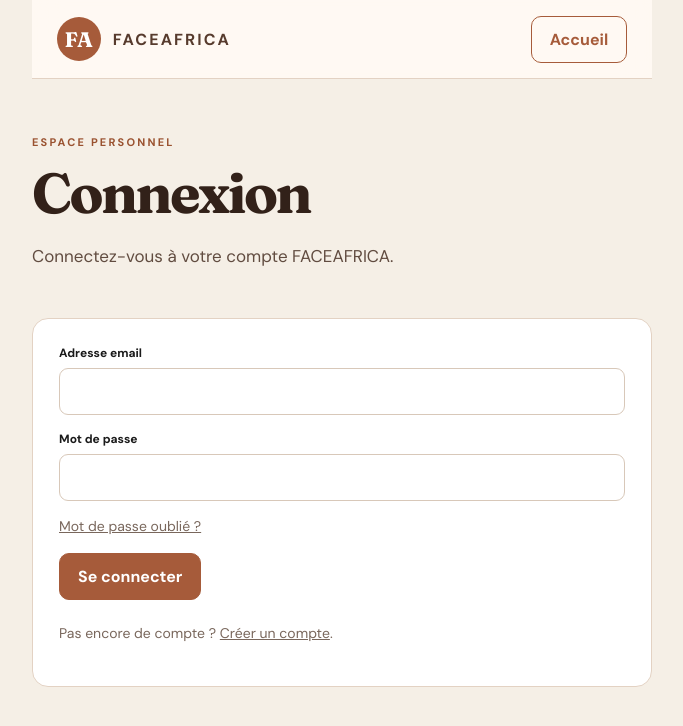
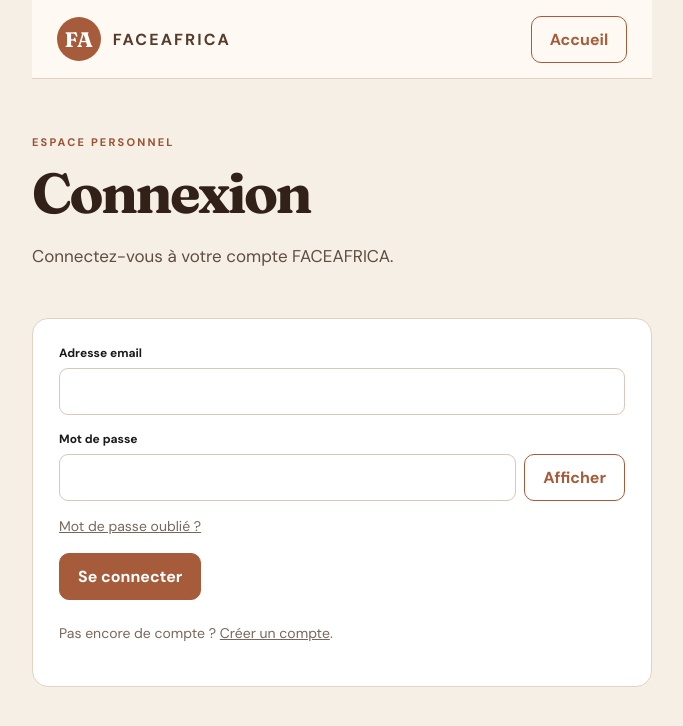
Before and after one commit to alladindieye-max/face-africa, a Next.js app: page /connexion in a window 1280 px wide. Shown: the top 726 px of the page, without its empty margins (298-981 px from the left). Built offline with nearby package versions, Linux system fonts and the light colour scheme; no server answers.

Commit message:
Add show password toggle to sign-in

```diff
--- a/src/app/connexion/page.tsx
+++ b/src/app/connexion/page.tsx
@@ -7,6 +7,7 @@ import { createSupabaseBrowserClient } from '@/lib/supabase-browser';
 export default function ConnexionPage() {
   const [status, setStatus] = useState('');
   const [busy, setBusy] = useState(false);
+  const [showPassword, setShowPassword] = useState(false);
 
   async function submit(event: FormEvent<HTMLFormElement>) {
     event.preventDefault();
@@ -46,7 +47,7 @@ export default function ConnexionPage() {
     <section className="page-title"><div className="eyebrow">Espace personnel</div><h1>Connexion</h1><p className="lead">Connectez-vous à votre compte FACEAFRICA.</p></section>
     <form className="feature" onSubmit={submit}>
       <div className="field"><label htmlFor="email">Adresse email</label><input id="email" name="email" type="email" autoComplete="email" required maxLength={320}/></div>
-      <div className="field" style={{ marginTop: 16 }}><label htmlFor="password">Mot de passe</label><input id="password" name="password" type="password" autoComplete="current-password" required/></div>
+      <div className="field" style={{ marginTop: 16 }}><label htmlFor="password">Mot de passe</label><div style={{display:"flex",gap:8,alignItems:"stretch"}}><input id="password" name="password" type={showPassword ? "text" : "password"} autoComplete="current-password" required style={{flex:1,minWidth:0}}/><button type="button" className="button" onClick={()=>setShowPassword(value=>!value)} aria-controls="password" aria-pressed={showPassword} style={{whiteSpace:"nowrap"}}>{showPassword ? "Masquer" : "Afficher"}</button></div></div>
       <p><Link href="/mot-de-passe-oublie">Mot de passe oublié ?</Link></p>
       <button className="button primary" type="submit" disabled={busy}>{busy ? 'Connexion…' : 'Se connecter'}</button>
       {status && <p className="notice" role="status" aria-live="polite">{status}</p>}
```
